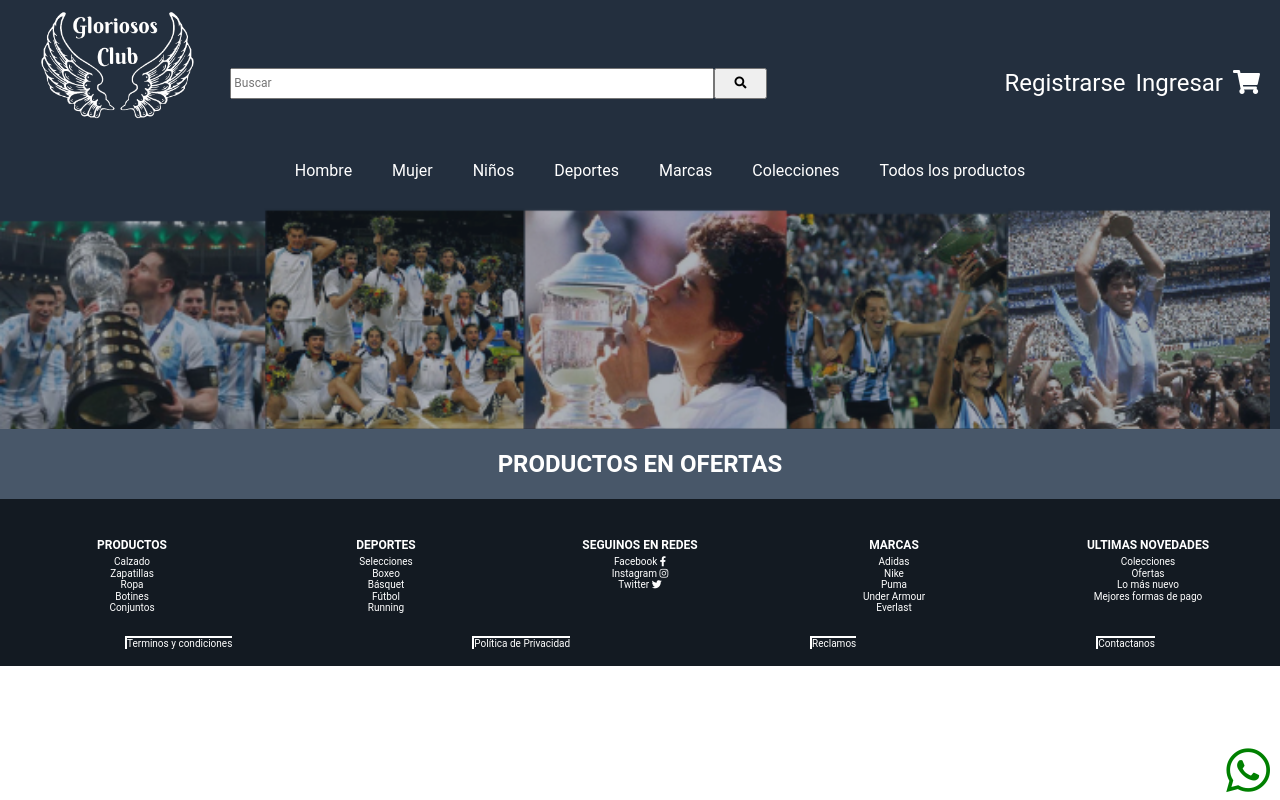
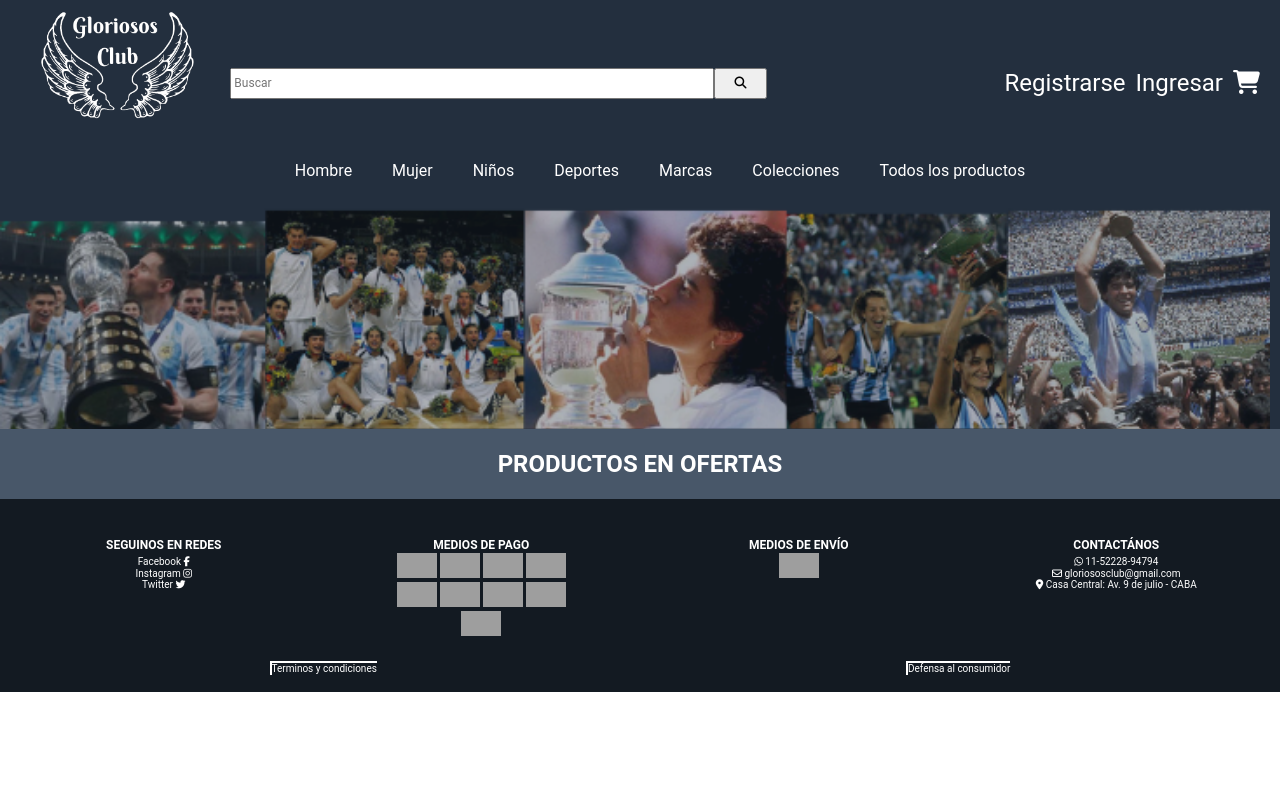
Before and after one commit to Rodrigopm98/Grupo_8_, a Node server app: page / in a window 1280 px wide. Run offline with Node 20, Linux system fonts and the light colour scheme; data that the repository does not hold is empty; some libraries are stand-ins or nearby versions; grey boxes are pictures that could not be loaded.

Commit message:
Actualizacion de footer

```diff
--- /dev/null
+++ b/public/css/footer.css
@@ -0,0 +1,13 @@
+.fa-brands fa-whatsapp{
+    color: white;
+
+}
+
+.fa-regular fa-envelope{
+   color: white;
+
+}
+
+.fas fa-map-marker-alt{
+    color:white;
+}
--- a/src/views/index.ejs
+++ b/src/views/index.ejs
@@ -25,7 +25,7 @@
                 </article>
 
                 <% }) %>
-            <i class="fab fa-whatsapp whatsapp"></i>
+        <!--     <i class="fab fa-whatsapp whatsapp"></i> -->
         </div>
     </main>
     <%- include("partials/footer") %>
--- a/src/views/partials/footer.ejs
+++ b/src/views/partials/footer.ejs
@@ -1,6 +1,8 @@
+<script src="https://kit.fontawesome.com/37146b37c4.js" crossorigin="anonymous"></script>
+<link rel="stylesheet" href="/css/footer.css">
 <footer>
     <div class="menu-footer">
-        <section>
+        <!-- <section>
             <h4>PRODUCTOS</h4>
             <ul>
                 <li><a href="calzado">Calzado</a></li>
@@ -19,7 +21,7 @@
                 <li><a href="#futbol">Fútbol</a></li>
                 <li><a href="#running">Running</a></li>
             </ul>
-        </section>
+        </section> -->
         <section>
             <h4>SEGUINOS EN REDES</h4>
             <ul>
@@ -29,32 +31,40 @@
             </ul>
         </section>
         <section class="tablets">
-            <h4>MARCAS</h4>
-            <ul>
-                <li><a href="#adidas">Adidas</a></li>
-                <li><a href="#nike">Nike</a></li>
-                <li><a href="#puma">Puma</a></li>
-                <li><a href="#underArmour">Under Armour</a></li>
-                <li><a href="#everlast">Everlast</a></li>
-            </ul>
+            <h4>MEDIOS DE PAGO</h4>
+            <div>
+                <img src="//d26lpennugtm8s.cloudfront.net/assets/common/img/logos/payment/new_logos_payment/visa@2x.png" data-src="//d26lpennugtm8s.cloudfront.net/assets/common/img/logos/payment/new_logos_payment/visa@2x.png" class="icon-logo lazyloaded" alt="visa" width="40" height="25">
+                <img src="//d26lpennugtm8s.cloudfront.net/assets/common/img/logos/payment/new_logos_payment/mastercard@2x.png" data-src="//d26lpennugtm8s.cloudfront.net/assets/common/img/logos/payment/new_logos_payment/mastercard@2x.png" class="icon-logo lazyloaded" alt="mastercard" width="40" height="25">
+                <img src="//d26lpennugtm8s.cloudfront.net/assets/common/img/logos/payment/new_logos_payment/amex@2x.png" data-src="//d26lpennugtm8s.cloudfront.net/assets/common/img/logos/payment/new_logos_payment/amex@2x.png" class="icon-logo lazyloaded" alt="amex" width="40" height="25">
+                <img src="//d26lpennugtm8s.cloudfront.net/assets/common/img/logos/payment/new_logos_payment/diners@2x.png" data-src="//d26lpennugtm8s.cloudfront.net/assets/common/img/logos/payment/new_logos_payment/diners@2x.png" class="icon-logo lazyloaded" alt="diners" width="40" height="25">
+                <img src="//d26lpennugtm8s.cloudfront.net/assets/common/img/logos/payment/new_logos_payment/ar/banelco@2x.png" data-src="//d26lpennugtm8s.cloudfront.net/assets/common/img/logos/payment/new_logos_payment/ar/banelco@2x.png" class="icon-logo lazyloaded" alt="ar_banelco" width="40" height="25">
+                <img src="//d26lpennugtm8s.cloudfront.net/assets/common/img/logos/payment/new_logos_payment/ar/cabal@2x.png" data-src="//d26lpennugtm8s.cloudfront.net/assets/common/img/logos/payment/new_logos_payment/ar/cabal@2x.png" class="icon-logo lazyloaded" alt="ar_cabal" width="40" height="25">
+                <img src="//d26lpennugtm8s.cloudfront.net/assets/common/img/logos/payment/new_logos_payment/pagofacil@2x.png" data-src="//d26lpennugtm8s.cloudfront.net/assets/common/img/logos/payment/new_logos_payment/pagofacil@2x.png" class="icon-logo lazyloaded" alt="pagofacil" width="40" height="25">
+                <img src="//d26lpennugtm8s.cloudfront.net/assets/common/img/logos/payment/new_logos_payment/rapipago@2x.png" data-src="//d26lpennugtm8s.cloudfront.net/assets/common/img/logos/payment/new_logos_payment/rapipago@2x.png" class="icon-logo lazyloaded" alt="rapipago" width="40" height="25">
+                <img src="//d26lpennugtm8s.cloudfront.net/assets/common/img/logos/payment/new_logos_payment/mercadopago@2x.png" data-src="//d26lpennugtm8s.cloudfront.net/assets/common/img/logos/payment/new_logos_payment/mercadopago@2x.png" class="icon-logo lazyloaded" alt="mercadopago" width="40" height="25">
+            </div>
+        </section>
+        <section>
+        <h4>MEDIOS DE ENVÍO</h4>
+        <div>
+            <img src="//d26lpennugtm8s.cloudfront.net/assets/common/img/logos/shipping/mercado-envios@2x.png" data-src="//d26lpennugtm8s.cloudfront.net/assets/common/img/logos/shipping/mercado-envios@2x.png" class="icon-logo lazyloaded" alt="mercado-envios" width="40" height="25">
+        </div>
         </section>
         <section class="compu">
-            <h4>ULTIMAS NOVEDADES</h4>
-            <ul>
-                <li><a href="#colecciones">Colecciones</a></li>
-                <li><a href="/">Ofertas</a></li>
-                <li><a href="#loMasNuevo">Lo más nuevo</a></li>
-                <li><a href="#formasDePago">Mejores formas de pago</a></li>
-            </ul>
+            <h4>CONTACTÁNOS</h4>
+        <ul>
+            <li><i class="fa-brands fa-whatsapp"></i> 11-52228-94794</li>
+            <li class="correo"><i class="fa-regular fa-envelope"></i> gloriososclub@gmail.com</li>
+            <li><i class="fas fa-map-marker-alt"></i> Casa Central: Av. 9 de julio - CABA </li>
+        </ul>
         </section>
     </div>
     <div>
         <ul class="atencion-cliente">
             <li><a href="terminosYCondiciones">Terminos y condiciones</a></li>
-            <li><a href="privacidad">Política de Privacidad</a></li>
-            <li><a href="reclamos">Reclamos</a></li>
-            <li><a href="contacto">Contactanos</a></li>
+            <li><a href="https://www.argentina.gob.ar/produccion/defensadelconsumidor">Defensa al consumidor</a></li>
         </ul>
+
     </div>
 
 </footer>
```
Also changed, not shown: src/database/config/config.js (+6 -6 lines).
